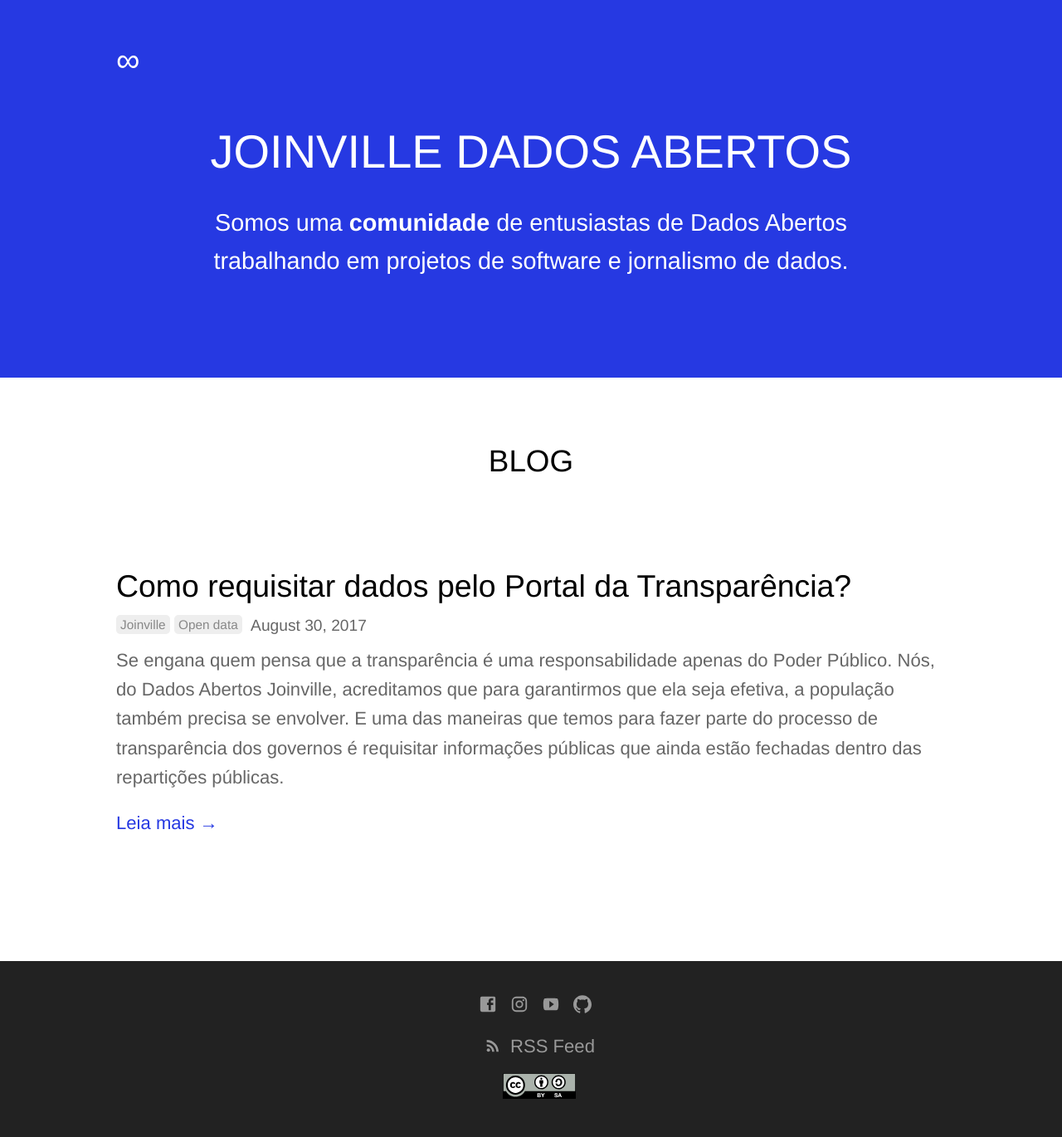
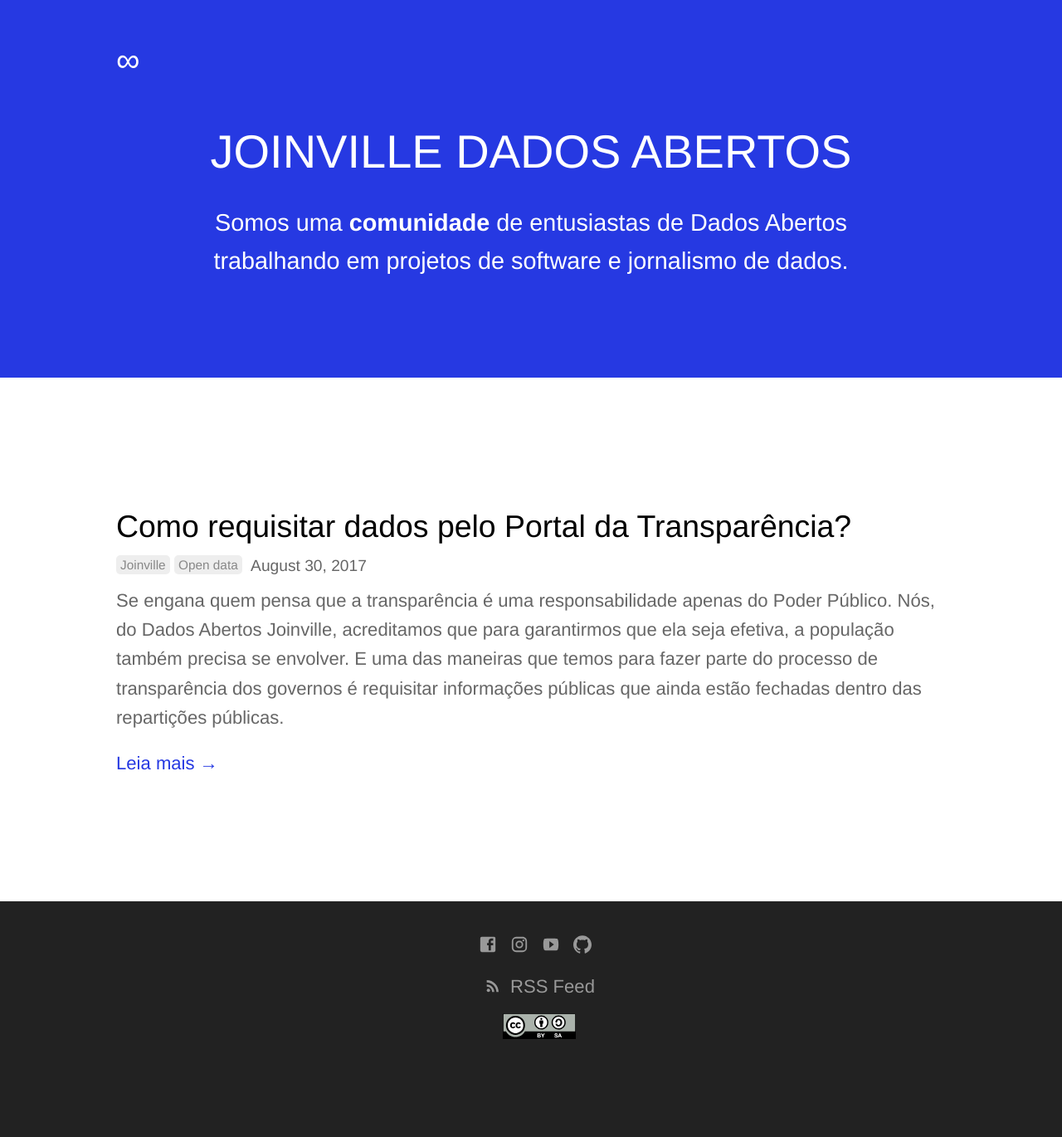
Before and after one commit to fablabjoinville/joinville-opendata.github.io, a Jekyll site: the page built from index.html, in a window 1280 px wide. Shown: the whole page at 83% size. Built offline with Jekyll 4.4.1, drawn with Linux system fonts in a browser that asks for light colours; after the commit the page ends 1298 px from its top, so only the background shows below that.

Commit message:
Remove blog title

```diff
--- a/index.html
+++ b/index.html
@@ -13,9 +13,6 @@
 
 <section class="blog">
   <div class="text-container">
-    <center>
-      <h1 style="text-transform: uppercase;">BLOG</h1>
-    </center>
     <ul class="blog-posts">
       {% include list-posts.html posts=site.posts %}
     </ul>
```
